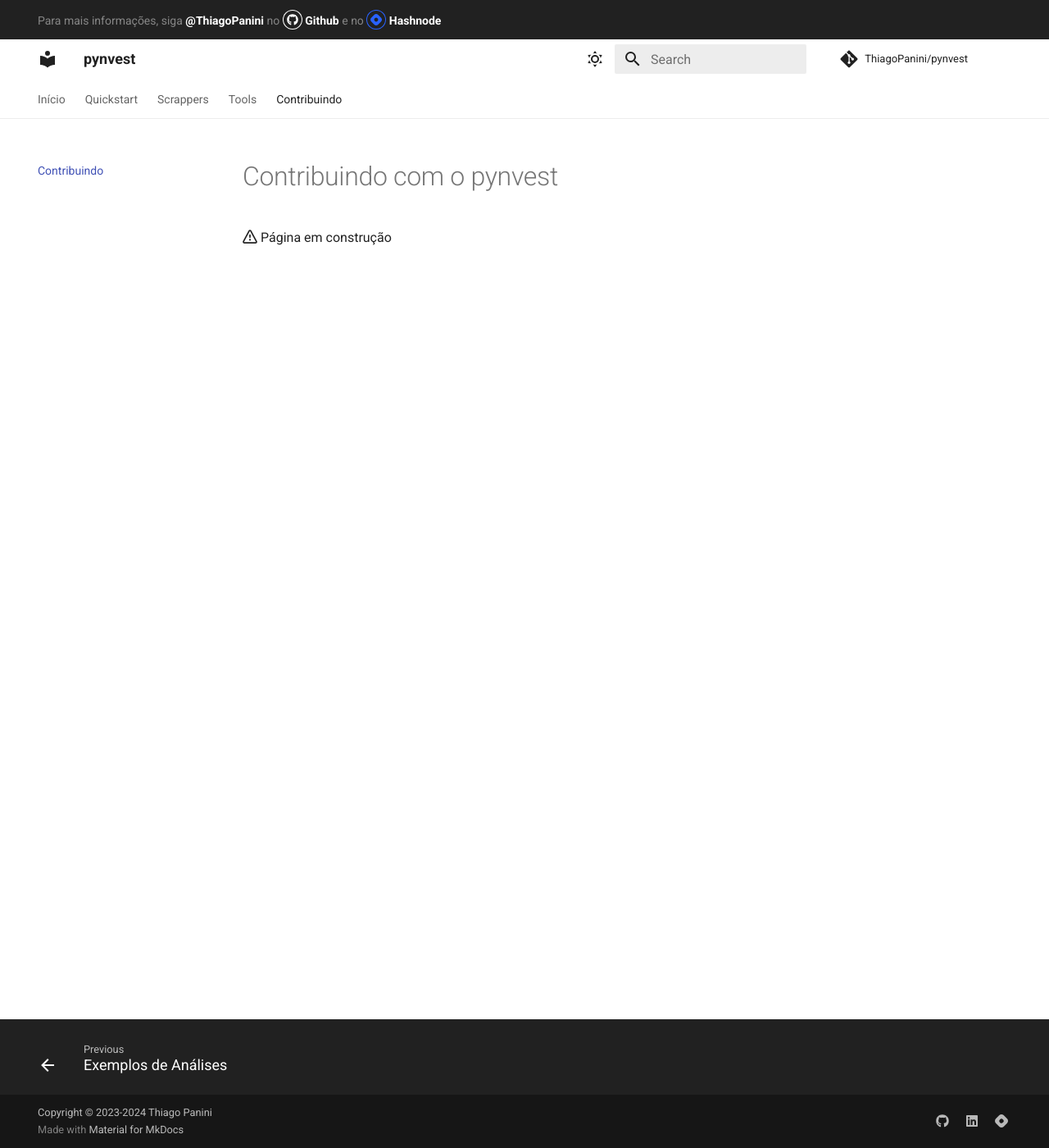
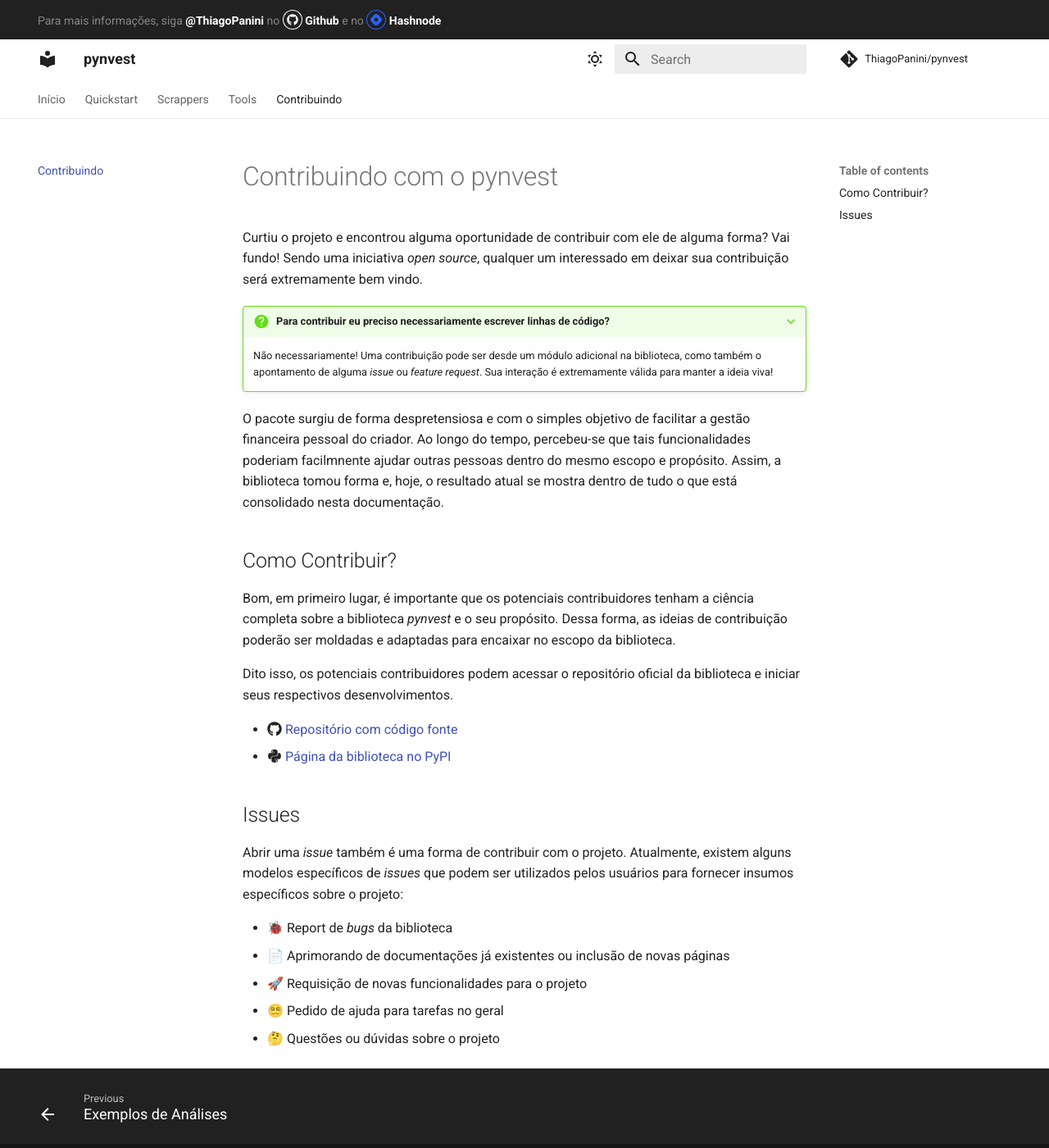
Before and after one commit to ThiagoPanini/pynvest, an MkDocs documentation site: the page built from docs/contribuindo/contribuindo.md, in a window 1280 px wide and 1400 px high. Shown: the whole window at 82% size. Built offline with MkDocs 1.6.1 and Material for MkDocs 9.7.7, drawn with Linux system fonts in a browser that asks for light colours; comment, search, counter and statistics services are not loaded.

Commit message:
docs: enriquecendo página de contribuição

```diff
--- a/docs/contribuindo/contribuindo.md
+++ b/docs/contribuindo/contribuindo.md
@@ -1,4 +1,29 @@
 # Contribuindo com o pynvest
 
-  :octicons-alert-16:
-  Página em construção
+Curtiu o projeto e encontrou alguma oportunidade de contribuir com ele de alguma forma? Vai fundo! Sendo uma iniciativa *open source*, qualquer um interessado em deixar sua contribuição será extremamente bem vindo.
+
+???+ question "Para contribuir eu preciso necessariamente escrever linhas de código?"
+    Não necessariamente! Uma contribuição pode ser desde um módulo adicional na biblioteca, como também o apontamento de alguma *issue* ou *feature request*. Sua interação é extremamente válida para manter a ideia viva!
+
+
+O pacote surgiu de forma despretensiosa e com o simples objetivo de facilitar a gestão financeira pessoal do criador. Ao longo do tempo, percebeu-se que tais funcionalidades poderiam facilmnente ajudar outras pessoas dentro do mesmo escopo e propósito. Assim, a biblioteca tomou forma e, hoje, o resultado atual se mostra dentro de tudo o que está consolidado nesta documentação.
+
+
+## Como Contribuir?
+
+Bom, em primeiro lugar, é importante que os potenciais contribuidores tenham a ciência completa sobre a biblioteca *pynvest* e o seu propósito. Dessa forma, as ideias de contribuição poderão ser moldadas e adaptadas para encaixar no escopo da biblioteca.
+
+Dito isso, os potenciais contribuidores podem acessar o repositório oficial da biblioteca e iniciar seus respectivos desenvolvimentos.
+
+- :fontawesome-brands-github: [Repositório com código fonte](https://github.com/ThiagoPanini/pynvest)
+- :fontawesome-brands-python: [Página da biblioteca no PyPI](https://pypi.org/project/pynvest/)
+
+## Issues
+
+Abrir uma *issue* também é uma forma de contribuir com o projeto. Atualmente, existem alguns modelos específicos de *issues* que podem ser utilizados pelos usuários para fornecer insumos específicos sobre o projeto:
+
+- 🐞 Report de *bugs* da biblioteca
+- 📄 Aprimorando de documentações já existentes ou inclusão de novas páginas
+- 🚀 Requisição de novas funcionalidades para o projeto
+- 😵‍💫 Pedido de ajuda para tarefas no geral
+- 🤔 Questões ou dúvidas sobre o projeto
```
